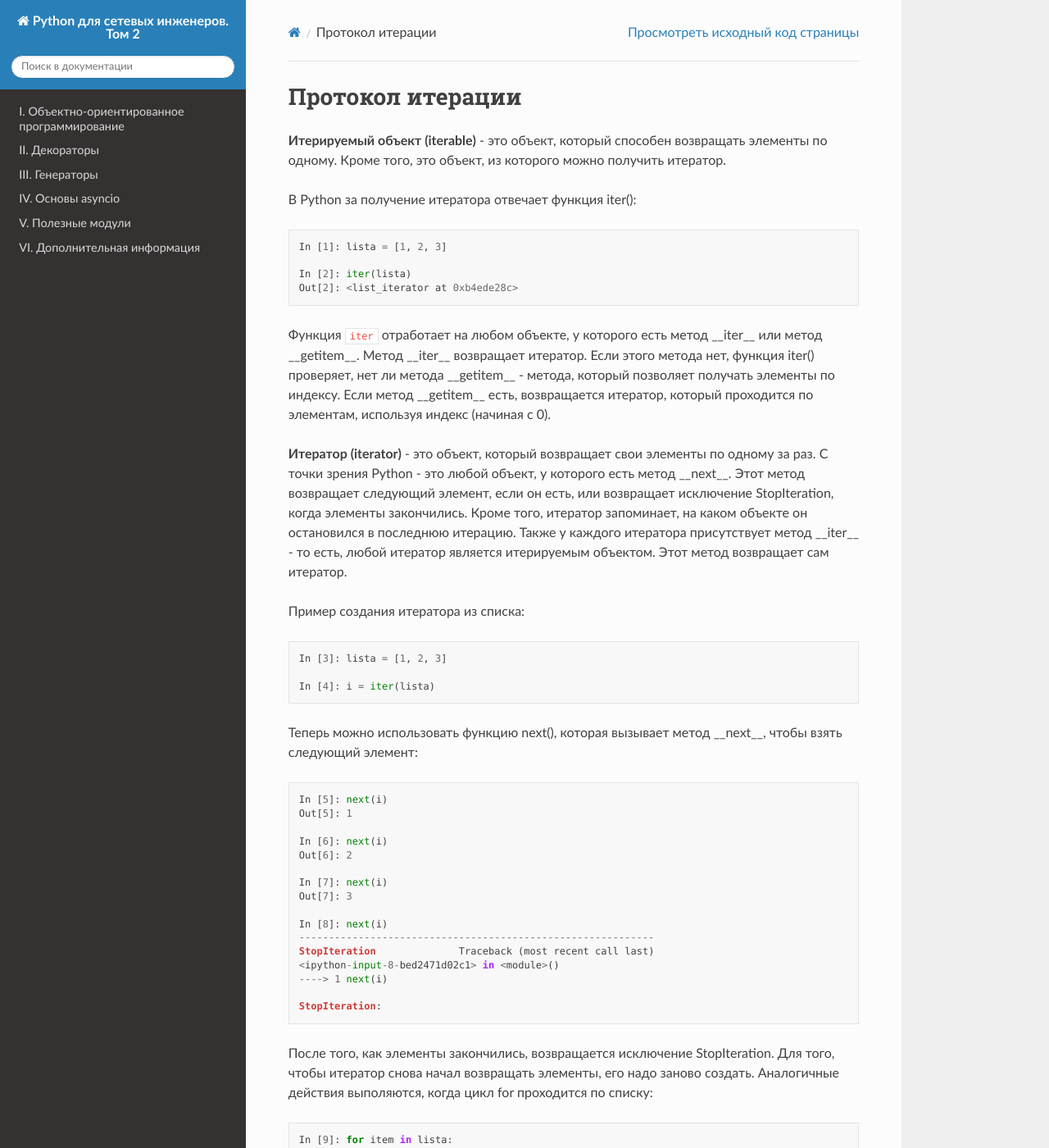
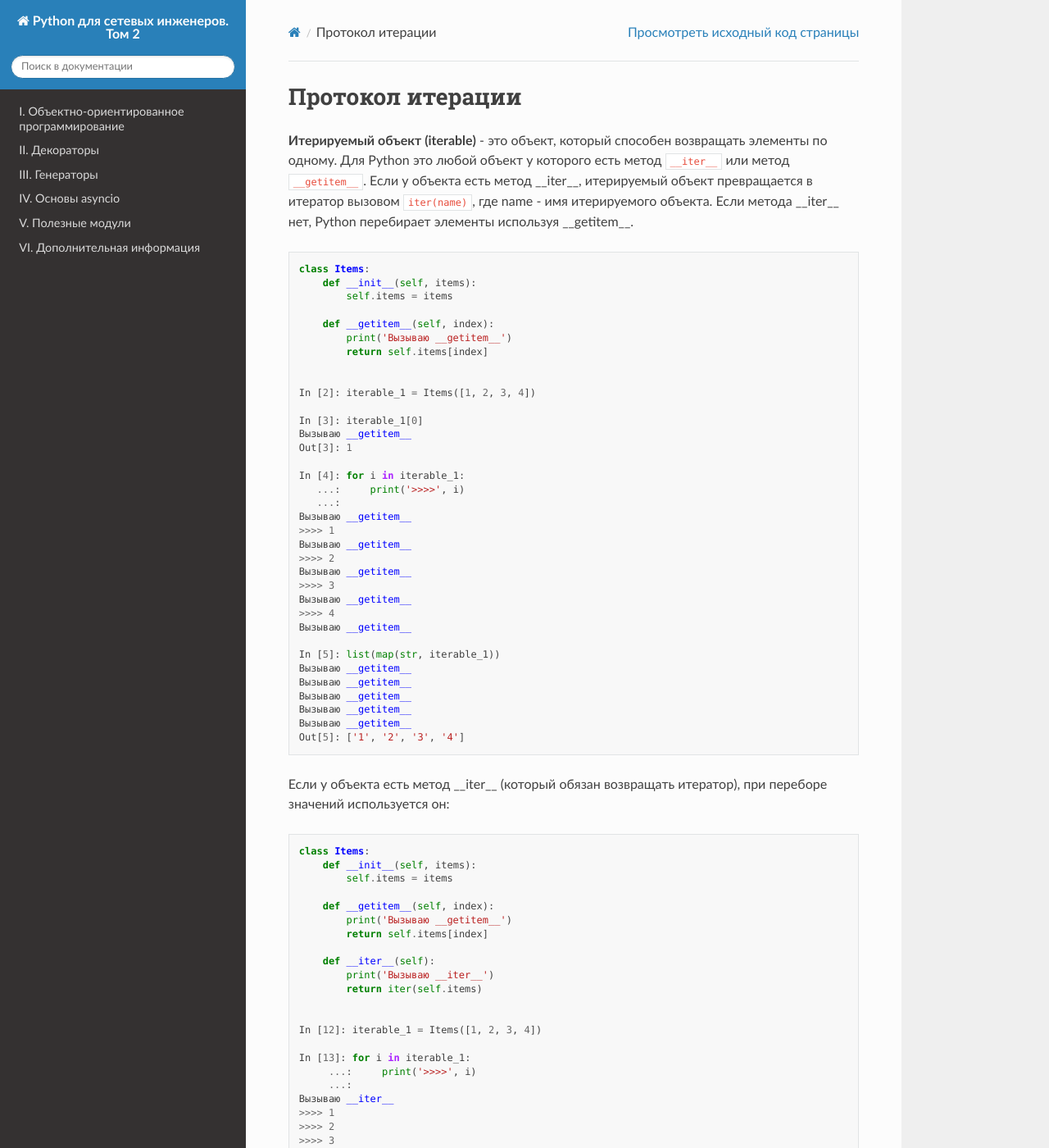
Before and after one commit to natenka/advpyneng-book, a Sphinx documentation site: the page built from docs/source/book/02_oop_special_methods/iterable_iterator.rst, in a window 1280 px wide and 1400 px high. Shown: the whole window at 82% size. Built offline with Sphinx 7.4.7 and the Read the Docs theme 2.0.0, drawn with Linux system fonts in a browser that asks for light colours; pages that are not in the unit, such as notebooks, are missing from menus; some of the changed text lies outside the part shown.

Commit message:
chapter 26_oop_special_methods update

```diff
--- a/docs/source/book/02_oop_special_methods/iterable_iterator.rst
+++ b/docs/source/book/02_oop_special_methods/iterable_iterator.rst
@@ -3,7 +3,80 @@
 
 
 **Итерируемый объект (iterable)** - это объект, который способен возвращать элементы по одному.
-Кроме того, это объект, из которого можно получить итератор.
+Для Python это любой объект у которого есть метод ``__iter__`` или метод ``__getitem__``.
+Если у объекта есть метод __iter__, итерируемый объект превращается в итератор вызовом ``iter(name)``,
+где name - имя итерируемого объекта. Если метода __iter__ нет, Python перебирает элементы используя __getitem__.
+
+
+.. code:: python
+
+    class Items:
+        def __init__(self, items):
+            self.items = items
+
+        def __getitem__(self, index):
+            print('Вызываю __getitem__')
+            return self.items[index]
+
+
+    In [2]: iterable_1 = Items([1, 2, 3, 4])
+
+    In [3]: iterable_1[0]
+    Вызываю __getitem__
+    Out[3]: 1
+
+    In [4]: for i in iterable_1:
+       ...:     print('>>>>', i)
+       ...:
+    Вызываю __getitem__
+    >>>> 1
+    Вызываю __getitem__
+    >>>> 2
+    Вызываю __getitem__
+    >>>> 3
+    Вызываю __getitem__
+    >>>> 4
+    Вызываю __getitem__
+
+    In [5]: list(map(str, iterable_1))
+    Вызываю __getitem__
+    Вызываю __getitem__
+    Вызываю __getitem__
+    Вызываю __getitem__
+    Вызываю __getitem__
+    Out[5]: ['1', '2', '3', '4']
+
+Если у объекта есть  метод __iter__ (который обязан возвращать итератор), при переборе значений используется он:
+
+.. code:: python
+
+    class Items:
+        def __init__(self, items):
+            self.items = items
+
+        def __getitem__(self, index):
+            print('Вызываю __getitem__')
+            return self.items[index]
+
+        def __iter__(self):
+            print('Вызываю __iter__')
+            return iter(self.items)
+
+
+    In [12]: iterable_1 = Items([1, 2, 3, 4])
+
+    In [13]: for i in iterable_1:
+         ...:     print('>>>>', i)
+         ...:
+    Вызываю __iter__
+    >>>> 1
+    >>>> 2
+    >>>> 3
+    >>>> 4
+
+    In [14]: list(map(str, iterable_1))
+    Вызываю __iter__
+    Out[14]: ['1', '2', '3', '4']
 
 В Python за получение итератора отвечает функция iter():
 
@@ -16,7 +89,7 @@
 
 Функция ``iter`` отработает на любом объекте, у которого есть метод __iter__ или метод __getitem__.
 Метод __iter__ возвращает итератор. Если этого метода нет, функция iter() проверяет, нет ли метода __getitem__ - метода, который позволяет получать элементы по индексу.
-Если метод __getitem__ есть, возвращается итератор, который проходится по элементам, используя индекс (начиная с 0).
+Если метод __getitem__ есть, элементы будут перебираться по индексу (начиная с 0).
 
 
 **Итератор (iterator)** - это объект, который возвращает свои элементы по одному за раз.
@@ -66,7 +139,72 @@
     2
     3
 
-Когда мы перебираем элементы списка, к списку сначала применяется функция iter(), чтобы создать итератор, а затем вызывается его метод __next__ до тех пор, пока не возникнет исключение StopIteration.
+Когда мы перебираем элементы списка, к списку сначала применяется функция iter(),
+чтобы создать итератор, а затем вызывается его метод __next__ до тех пор, пока не возникнет исключение StopIteration.
+
+Пример функции my_for, которая работает с любым итерируемым объектом
+и имитирует работу встроенной функции for:
+
+.. code:: python
+
+    def my_for(iterable):
+        if getattr(iterable, "__iter__", None):
+            print('Есть __iter__')
+            iterator = iter(iterable)
+            while True:
+                try:
+                    print(next(iterator))
+                except StopIteration:
+                    break
+        elif getattr(iterable, "__getitem__", None):
+            print('Нет __iter__, но есть __getitem__')
+            index = 0
+            while True:
+                try:
+                    print(iterable[index])
+                except IndexError:
+                    break
+
+Проверка работы функции на объекте у которого есть метод __iter__:
+
+.. code:: python
+
+    In [18]: my_for([1,2,3,4])
+    Есть __iter__
+    1
+    2
+    3
+    4
+
+Проверка работы функции на объекте у которого нет метода __iter__, но есть __getitem__:
+
+.. code:: python
+
+    class Items:
+        def __init__(self, items):
+            self.items = items
+
+        def __getitem__(self, index):
+            print('Вызываю __getitem__')
+            return self.items[index]
+
+
+    In [20]: iterable_1 = Items([1,2,3,4,5])
+
+    In [21]: my_for(iterable_1)
+    Нет __iter__, но есть __getitem__
+    Вызываю __getitem__
+    1
+    Вызываю __getitem__
+    2
+    Вызываю __getitem__
+    3
+    Вызываю __getitem__
+    4
+    Вызываю __getitem__
+    5
+    Вызываю __getitem__
+
 
 Создание итератора
 ^^^^^^^^^^^^^^^^^^
```
